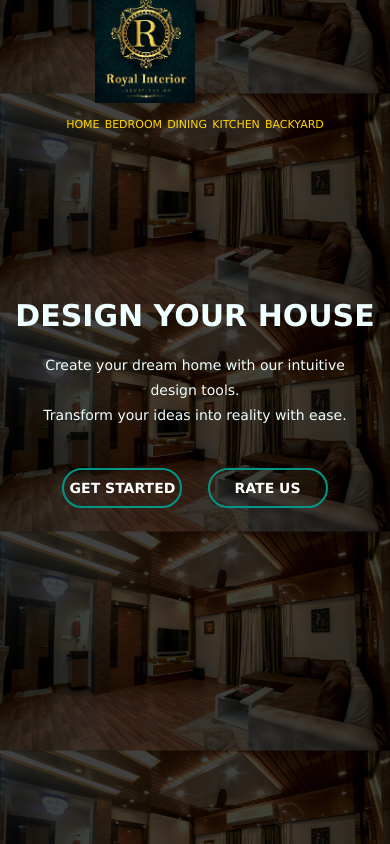
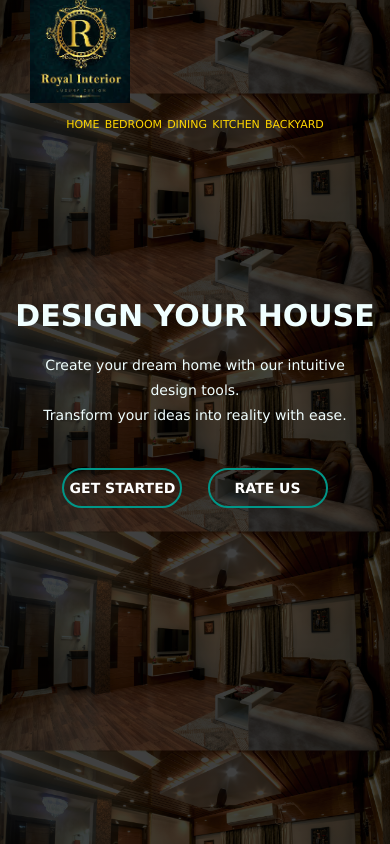
Before and after one commit to KimaniImmaculate/Interior-design-simple-website, a plain HTML site: page index.html in a window 390 px wide. Drawn offline with Linux system fonts and the light colour scheme.

Commit message:
Responsiveness

```diff
--- a/style.css
+++ b/style.css
@@ -106,6 +106,8 @@ button:hover{
 @media (max-width: 768px) {
     .logo {
         margin-top: -10px; /* Adjusted logo size for smaller screens */
+        margin-left: -230px;
+        width: 120px;
     }
     .content h1 {
         font-size: 40px;
```
